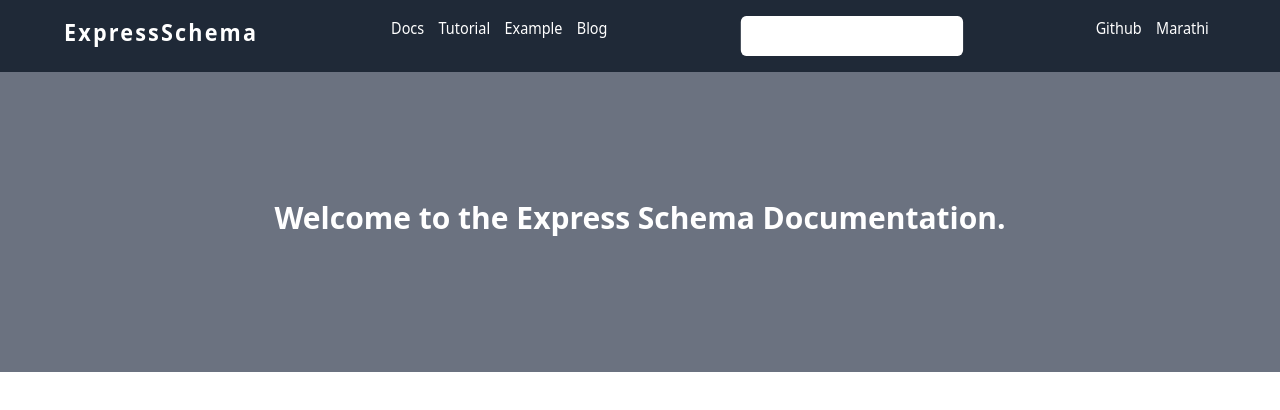
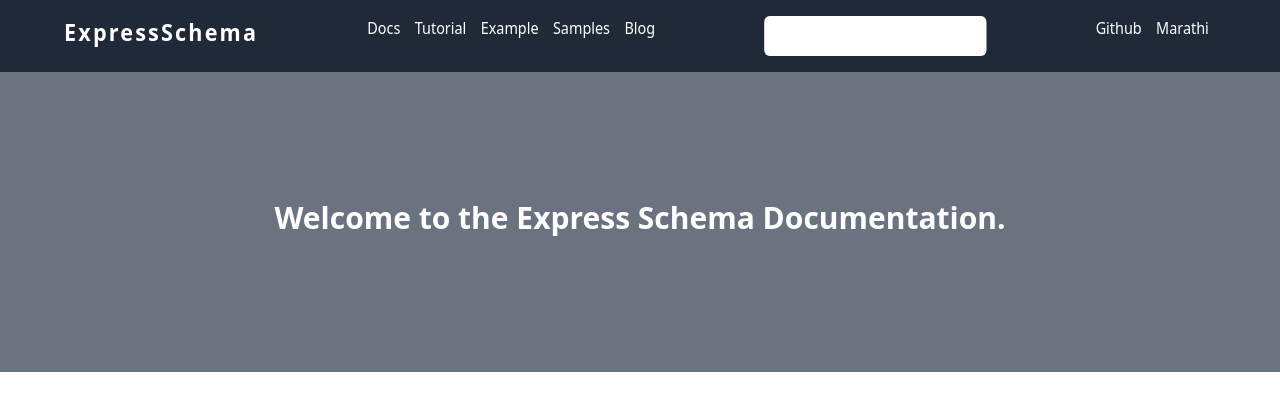
Before and after one commit to shaantanu9/express-schema-generator, a plain HTML site: page index.html in a window 1280 px wide. Drawn offline with nearby package versions, Linux system fonts and the light colour scheme.

Commit message:
add samples

```diff
--- a/index.html
+++ b/index.html
@@ -17,6 +17,7 @@
                 <div class="px-2 hover:text-blue-300" ><a href="./doc">Docs</a></div>
                 <div class="px-2 hover:text-blue-300" ><a href="./tutorial">Tutorial</a></div>
                 <div class="px-2 hover:text-blue-300" ><a href="./example">Example</a></div>
+                <div class="px-2 hover:text-blue-300" ><a href="./samples">Samples</a></div>
                 <div class="px-2 hover:text-blue-300" ><a href="./blog">Blog</a></div>
             </div>
             <div class="flex align-center justify-between">
```
